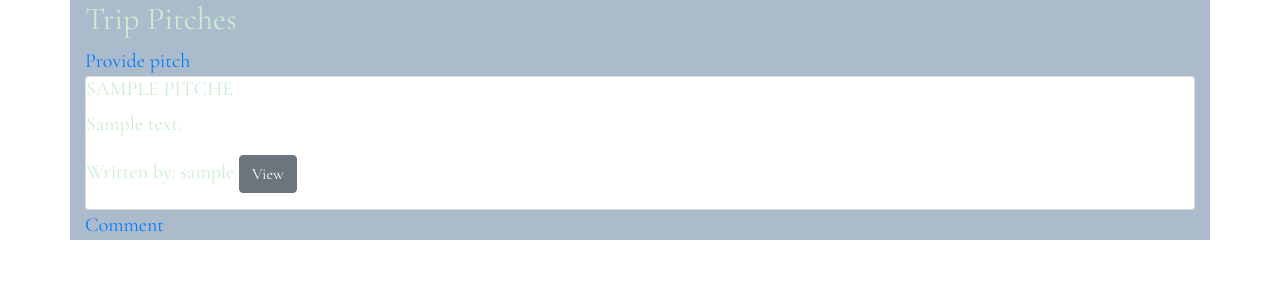
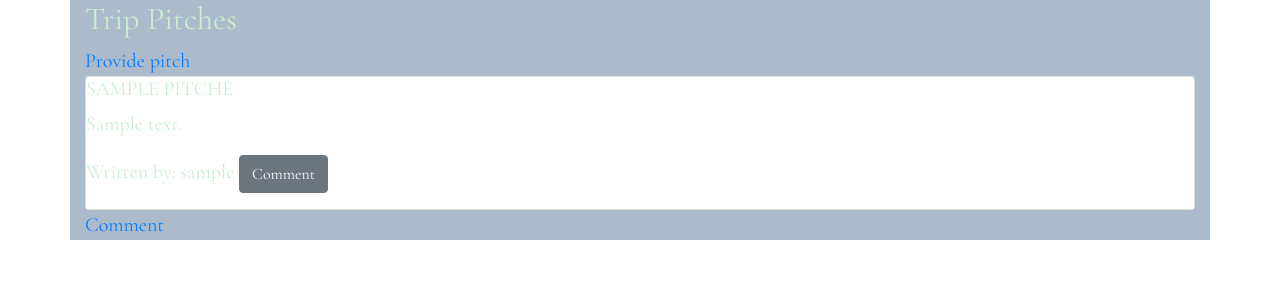
Before and after one commit to Maxwel5/minute-pitch, a Flask app: template app/templates/trips.html in a window 1280 px wide. Shown: the part 56-356 px from the top of the page. Run offline with Flask 2, Linux system fonts and the light colour scheme; the template is opened without the code that fills it: values that come from a table or form of the project are taken from there, others are empty; tables that the repository leaves empty hold one stand-in row (values such as "Sample post"); some libraries are stand-ins or nearby versions.

Commit message:
Renaming view to comment

```diff
--- a/app/templates/bootcamp.html
+++ b/app/templates/bootcamp.html
@@ -14,7 +14,7 @@
                 <div class="card">
                     <h5>{{pitch.pitch_title|upper}}</h5>
                     <p>{{pitch.pitch_content}}</p>
-                    <p>Written by:  {{pitch.user.username}} <a href="/pitch/{{pitch.id}}" class="btn btn-secondary">View</a></p>
+                    <p>Written by:  {{pitch.user.username}} <a href="/pitch/{{pitch.id}}" class="btn btn-secondary">Comment</a></p>
 
                 </div>
                 {% endfor %}
--- a/app/templates/sports.html
+++ b/app/templates/sports.html
@@ -12,7 +12,7 @@
                 <div class="card">
                     <h5>{{pitch.pitch_title|upper}}</h5>
                     <p>{{pitch.pitch_content}}</p>
-                    <p>Written by:  {{pitch.user.username}} <a href="/pitch/{{pitch.id}}" class="btn btn-secondary">View</a></p>
+                    <p>Written by:  {{pitch.user.username}} <a href="/pitch/{{pitch.id}}" class="btn btn-secondary">Comment</a></p>
 
                 </div>
                 {% endfor %}
--- a/app/templates/trips.html
+++ b/app/templates/trips.html
@@ -13,7 +13,7 @@
                 <div class="card">
                     <h5>{{pitch.pitch_title|upper}}</h5>
                     <p>{{pitch.pitch_content}}</p>
-                    <p>Written by:  {{pitch.user.username}} <a href="/pitch/{{pitch.id}}" class="btn btn-secondary">View</a></p>
+                    <p>Written by:  {{pitch.user.username}} <a href="/pitch/{{pitch.id}}" class="btn btn-secondary">Comment</a></p>
 
                 </div>
                 {% endfor %}
```
